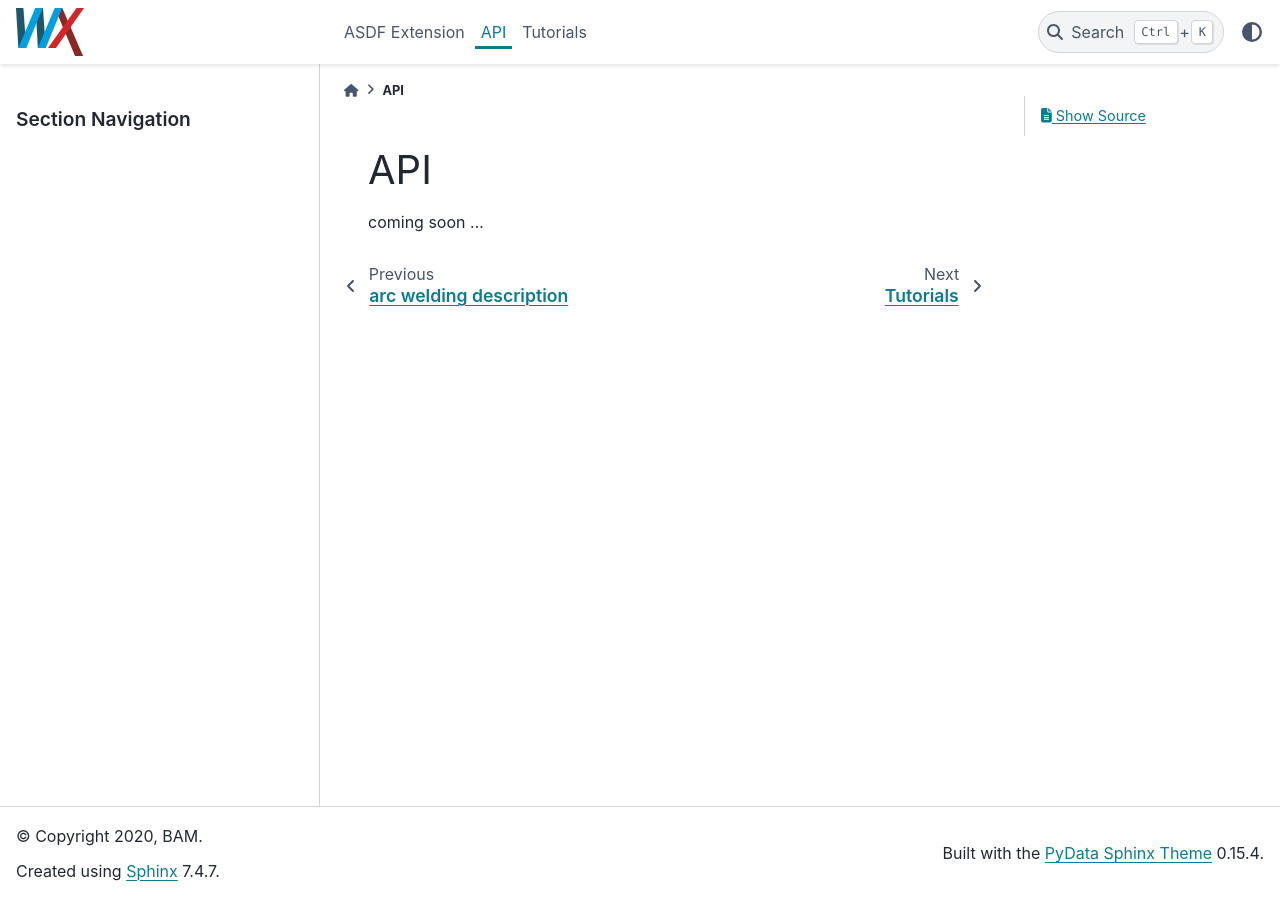
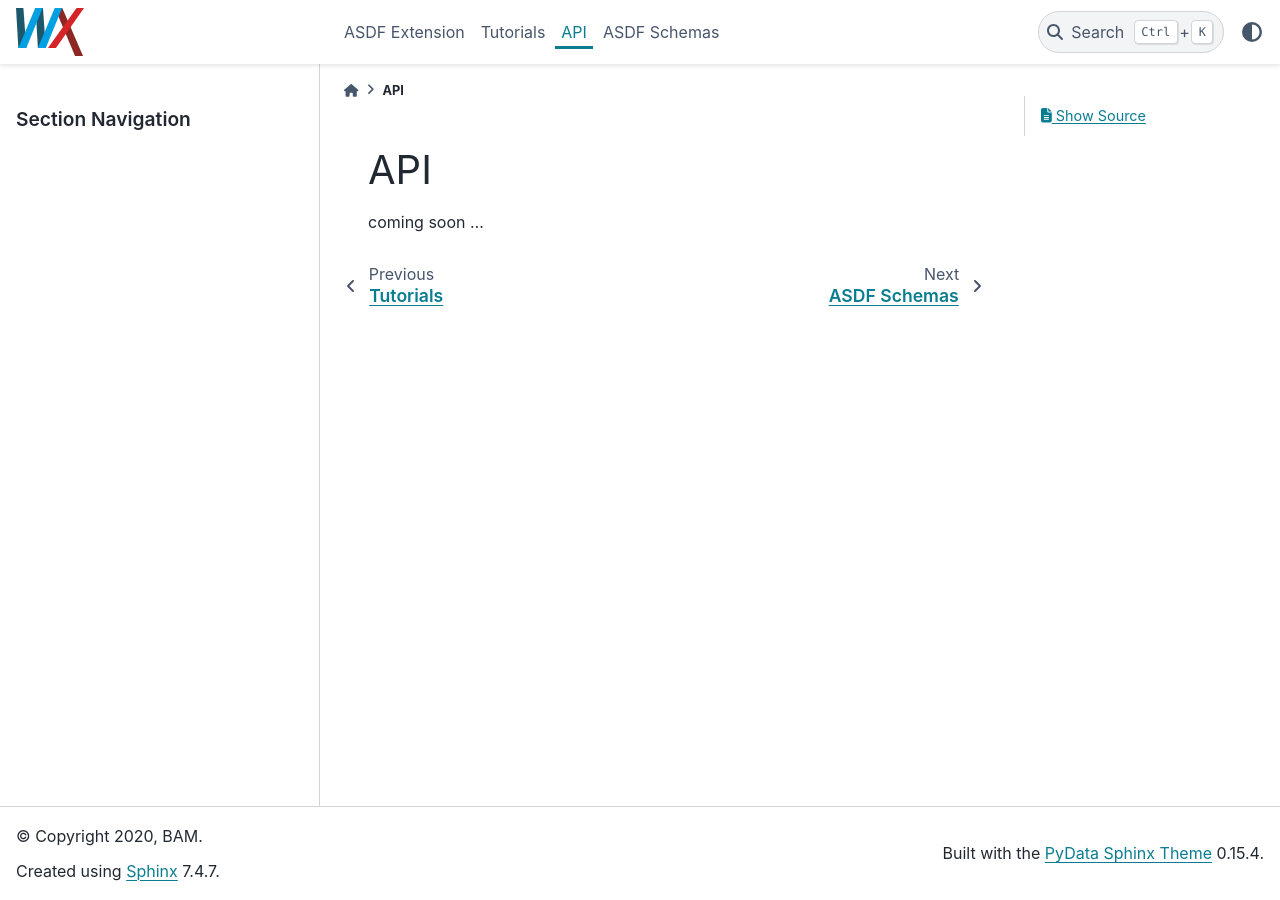
Before and after one commit to BAMWelDX/weldx, a Sphinx documentation site: the page built from doc/api.rst, in a window 1280 px wide. Built offline with Sphinx 7.4.7 and the PyData theme 0.15.4, drawn with Linux system fonts in a browser that asks for light colours; pages that are not in the unit, such as notebooks, are missing from menus.

```diff
--- /dev/null
+++ b/doc/asdf-schemas.rst
@@ -0,0 +1,6 @@
+ASDF Schemas
+=======================
+
+coming soon ...
+
+https://github.com/asdf-format/sphinx-asdf
--- a/doc/index.rst
+++ b/doc/index.rst
@@ -27,11 +27,13 @@ Contents
 ########
 
 .. toctree::
-   :maxdepth: 2
+   :maxdepth: 1
 
    asdf-extension
+   tutorials
    api
-   tutorials
+   asdf-schemas
+   CHANGELOG
 
 
 
```
Also changed, not shown: CHANGELOG.md (+1 -1 lines), 1 other file.
